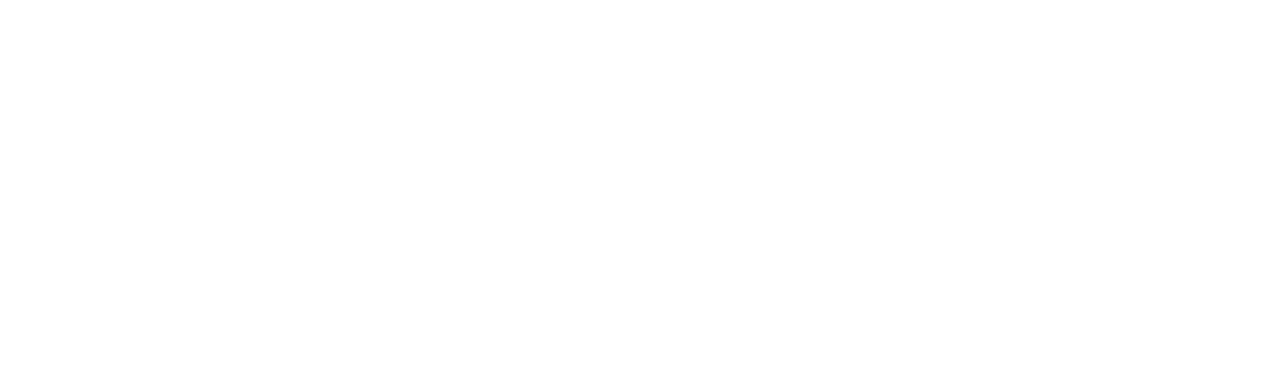
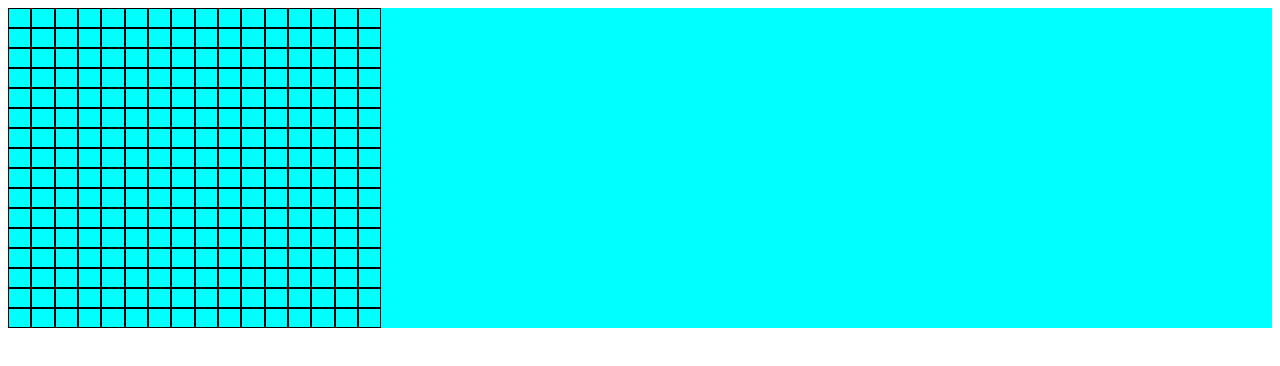
Before and after one commit to matthew22apps/ETCH-A-SKETCH, a plain HTML site: page index.html in a window 1280 px wide. Drawn offline with Linux system fonts and the light colour scheme.

Commit message:
Created Squares

```diff
--- a/index.html
+++ b/index.html
@@ -1,6 +1,8 @@
 <!DOCTYPE html>
 <html lang="en">
 <head>
+    <link rel="stylesheet" href="styles.css">
+    <script src="js.js" defer></script>
     <meta charset="UTF-8">
     <meta http-equiv="X-UA-Compatible" content="IE=edge">
     <meta name="viewport" content="width=device-width, initial-scale=1.0">
@@ -8,5 +10,9 @@
 </head>
 <body>
 
+    <div id="container">
+
+    </div>
+
 </body>
 </html>
--- a/js.js
+++ b/js.js
@@ -0,0 +1,34 @@
+// your JavaScript file
+let howmanyboxes = 16
+const container = document.querySelector('#container');
+
+for (let i = 0; i < howmanyboxes; i++) {
+    let allrows=createrows()
+    container.appendChild(allrows);
+}
+
+//CREATES ROWS OF 16 (Or however many is needed)
+function createrows(){
+    const row = document.createElement('div');
+    row.classList.add("row1")
+    row.style.color = "#FFFFFF"
+    for (let i = 0; i < howmanyboxes; i++) {
+        row.appendChild(createbox())
+    }
+        return (row)
+    }
+
+
+//CREATE BOXES WITHIN ROW
+function createbox(){
+const box = document.createElement('div');
+box.classList.add("box1")
+box.addEventListener("mouseover", function() {
+    box.style.backgroundColor = "#000000"
+    box.style.color = "#000000"
+ });
+box.textContent = 'Hi!';
+box.style.color = "aqua"
+box.style.border = '1px solid black'
+return (box)
+}
--- a/styles.css
+++ b/styles.css
@@ -0,0 +1,10 @@
+.row1{
+    display: flex;
+    background-color: aqua;
+}
+
+/*
+.box1:hover{
+    background-color: blue;
+}
+*/
```
